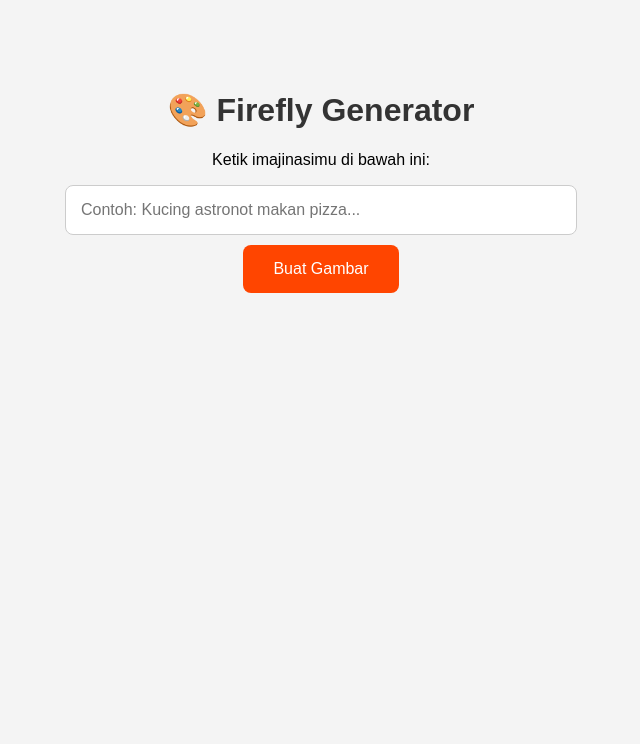
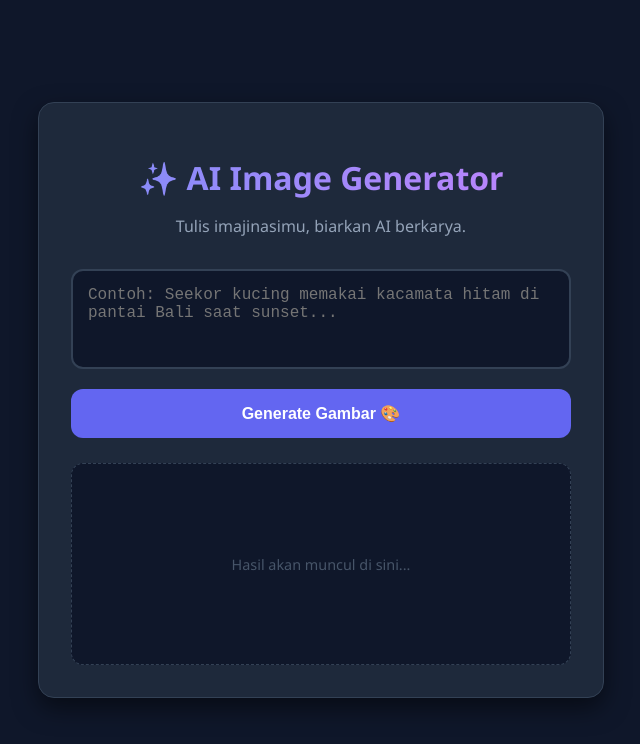
Before and after one commit to cupucepu/Firefly-Web-Generator, a website: page index.html in a window 1280 px wide. Shown: the whole page, without its empty margins (319-959 px from the left). Drawn offline with Linux system fonts and the light colour scheme.

Commit message:
Update index.html

```diff
--- a/index.html
+++ b/index.html
@@ -3,59 +3,66 @@
 <head>
     <meta charset="UTF-8">
     <meta name="viewport" content="width=device-width, initial-scale=1.0">
-    <title>Generator Gambar Firefly</title>
+    <title>AI Art Generator</title>
     <style>
-        body { font-family: sans-serif; max-width: 600px; margin: 50px auto; padding: 20px; text-align: center; background-color: #f4f4f4; }
-        h1 { color: #333; }
-        input { width: 80%; padding: 15px; border-radius: 8px; border: 1px solid #ccc; font-size: 16px; }
-        button { padding: 15px 30px; background-color: #ff4500; color: white; border: none; border-radius: 8px; font-size: 16px; cursor: pointer; margin-top: 10px; }
-        button:hover { background-color: #e03e00; }
-        #result { margin-top: 20px; }
-        img { max-width: 100%; border-radius: 10px; box-shadow: 0 4px 8px rgba(0,0,0,0.1); }
-        .loading { color: #666; font-style: italic; display: none; }
+        :root { --primary: #6366f1; --bg: #0f172a; --card: #1e293b; --text: #f8fafc; }
+        body { font-family: 'Segoe UI', sans-serif; background-color: var(--bg); color: var(--text); margin: 0; display: flex; justify-content: center; min-height: 100vh; align-items: center; }
+        .container { background-color: var(--card); padding: 2rem; border-radius: 16px; box-shadow: 0 10px 25px rgba(0,0,0,0.5); width: 90%; max-width: 500px; text-align: center; border: 1px solid #334155; }
+        h1 { margin-bottom: 0.5rem; background: linear-gradient(to right, #818cf8, #c084fc); -webkit-background-clip: text; -webkit-text-fill-color: transparent; font-size: 2rem; }
+        p { color: #94a3b8; margin-bottom: 2rem; }
+        textarea { width: 100%; padding: 15px; border-radius: 12px; border: 2px solid #334155; background: #0f172a; color: white; font-size: 16px; box-sizing: border-box; resize: none; height: 100px; outline: none; transition: 0.3s; }
+        textarea:focus { border-color: var(--primary); }
+        button { margin-top: 15px; width: 100%; padding: 15px; background-color: var(--primary); color: white; border: none; border-radius: 12px; font-weight: bold; font-size: 16px; cursor: pointer; transition: 0.3s; }
+        button:hover { background-color: #4f46e5; transform: translateY(-2px); }
+        #result { margin-top: 25px; min-height: 200px; display: flex; align-items: center; justify-content: center; border-radius: 12px; overflow: hidden; background: #0f172a; border: 1px dashed #334155; }
+        img { width: 100%; height: auto; display: block; animation: fadeIn 1s; }
+        .loader { border: 4px solid #f3f3f3; border-top: 4px solid var(--primary); border-radius: 50%; width: 30px; height: 30px; animation: spin 1s linear infinite; display: none; }
+        @keyframes spin { 0% { transform: rotate(0deg); } 100% { transform: rotate(360deg); } }
+        @keyframes fadeIn { from { opacity: 0; } to { opacity: 1; } }
     </style>
 </head>
 <body>
-    <h1>🎨 Firefly Generator</h1>
-    <p>Ketik imajinasimu di bawah ini:</p>
+    <div class="container">
+        <h1>✨ AI Image Generator</h1>
+        <p>Tulis imajinasimu, biarkan AI berkarya.</p>
 
-    <input type="text" id="prompt" placeholder="Contoh: Kucing astronot makan pizza...">
-    <br>
-    <button onclick="generate()">Buat Gambar</button>
+        <textarea id="prompt" placeholder="Contoh: Seekor kucing memakai kacamata hitam di pantai Bali saat sunset..."></textarea>
+        <button onclick="generate()">Generate Gambar 🎨</button>
 
-    <div class="loading" id="loading">Sedang memproses... Tunggu ya...</div>
-    <div id="result"></div>
+        <div id="result">
+            <span style="color: #475569; font-size: 0.9rem;">Hasil akan muncul di sini...</span>
+            <div class="loader" id="loader"></div>
+        </div>
+    </div>
 
     <script>
         async function generate() {
             const prompt = document.getElementById('prompt').value;
             const resultDiv = document.getElementById('result');
-            const loadingDiv = document.getElementById('loading');
+            const loader = document.getElementById('loader');
 
-            if(!prompt) return alert("Isi teks dulu dong!");
+            if(!prompt) return alert("Isi dulu prompt-nya ya!");
 
+            // Tampilkan loading, sembunyikan teks lama
             resultDiv.innerHTML = "";
-            loadingDiv.style.display = "block";
+            resultDiv.appendChild(loader);
+            loader.style.display = "block";
 
             try {
-                // Panggil 'Otak' di server (API Route)
                 const response = await fetch('/api/generate', {
                     method: 'POST',
                     headers: { 'Content-Type': 'application/json' },
                     body: JSON.stringify({ text: prompt })
                 });
-
                 const data = await response.json();
 
                 if(data.url) {
-                    resultDiv.innerHTML = `<img src="${data.url}" alt="Hasil Gambar"><br><p>Klik kanan gambar untuk Simpan</p>`;
+                    resultDiv.innerHTML = `<img src="${data.url}" alt="Hasil AI">`;
                 } else {
-                    resultDiv.innerText = "Gagal: " + (data.error || "Unknown error");
+                    resultDiv.innerHTML = `<p style="color:red">Gagal: ${data.error}</p>`;
                 }
             } catch (e) {
-                resultDiv.innerText = "Error koneksi!";
-            } finally {
-                loadingDiv.style.display = "none";
+                resultDiv.innerHTML = `<p style="color:red">Error koneksi!</p>`;
             }
         }
     </script>
```
